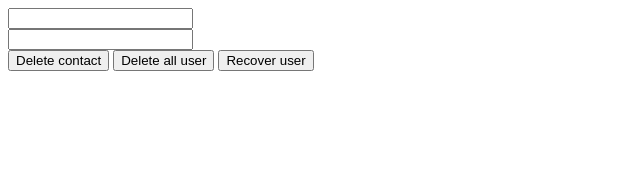
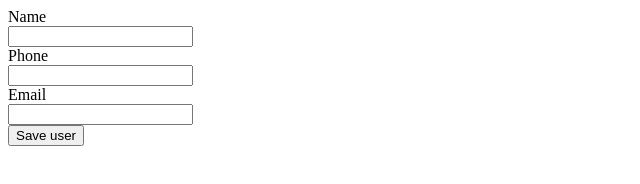
Before and after one commit to Fictizia/Curso-In-Company-Liquid-Squad, a plain HTML site: page daniel-castillo/public/localStorage/index.html in a window 1280 px wide. Shown: the whole page, without its empty margins (0-640 px from the left). Drawn offline with Linux system fonts and the light colour scheme.

Commit message:
stores users array

```diff
--- a/daniel-castillo/public/localStorage/index.html
+++ b/daniel-castillo/public/localStorage/index.html
@@ -1,24 +1,29 @@
 <!DOCTYPE html>
 <html>
+
 <head>
   <title>Local Storage</title>
   <link rel="stylesheet" type="text/css" href="./styles.css">
   <script type="text/javascript" src="./index.js"></script>
 </head>
+
 <body>
   <form name="contact">
 
-    <input type="text" name="name">
-    <input type="text" name="phone">
+    <label for="name">Name</label>
+    <input type="text" id="name" name="name">
+
+    <label for="name">Phone</label>
+    <input type="text" id="phone" name="phone">
+
+    <label for="name">Email</label>
+    <input type="text" id="email" name="email">
 
     <div class="buttons">
-      <button type="button">Delete contact</button>
-      <button type="button">Delete all user</button>
-      <button type="button">Recover user</button>
+      <button type="button" id="save" onclick="saveUser()">Save user</button>
     </div>
 
   </form>
+</body>
 
-
-</body>
 </html>
--- a/daniel-castillo/public/localStorage/index.js
+++ b/daniel-castillo/public/localStorage/index.js
@@ -1 +1,18 @@
-console.log('local storage')
+saveUser = function() {
+
+
+  var users = JSON.parse(localStorage.getItem("users")) || [];
+
+  var user = {
+    name: document.getElementById('name').value,
+    phone: document.getElementById('phone').value,
+    email: document.getElementById('email').value
+  }
+
+  users.push(user)
+
+  localStorage.setItem('users', JSON.stringify(users))
+
+  console.log('users ', users)
+
+}
```
